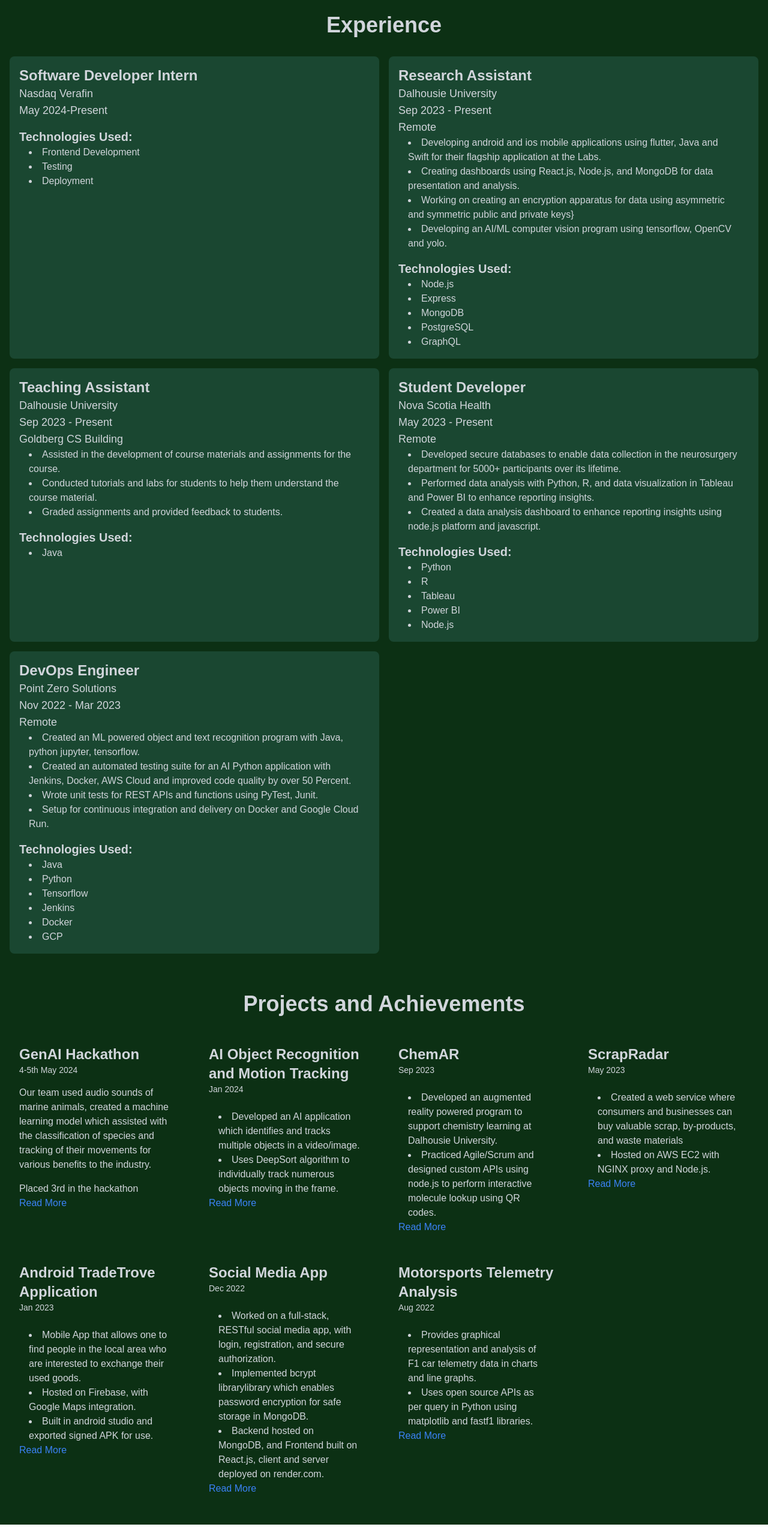
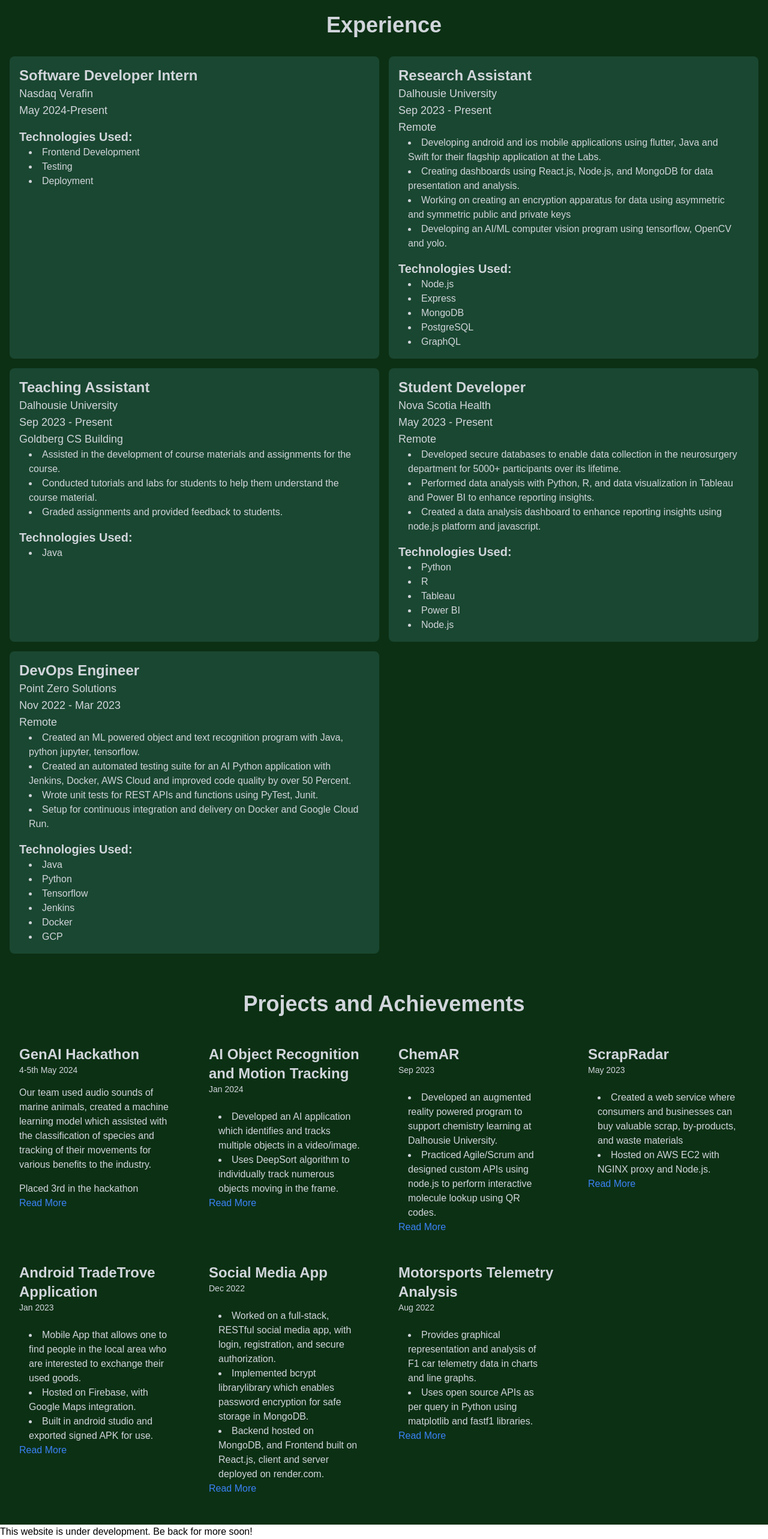
Before and after one commit to prannat-jain/portfolio-app, a React (Create React App) app: page / in a window 1280 px wide. Shown: the part 2410-4976 px from the top of the page at 60% size. Before the commit the page ends 4952 px from the top, so only its background shows below. Built offline with nearby package versions, Linux system fonts and the light colour scheme.

Commit message:
added in progress label

```diff
--- a/src/App.js
+++ b/src/App.js
@@ -14,6 +14,7 @@ function App() {
       <Skills />
       <Experience />
       <Projects />
+      <h3>This website is under development. Be back for more soon!</h3>
     </div>
   );
 }
--- a/src/components/Experience.jsx
+++ b/src/components/Experience.jsx
@@ -37,8 +37,7 @@ const Experience = () => {
             <ul className="list-disc list-inside">
             <li>Developing android and ios mobile applications using flutter, Java and Swift for their flagship application at the Labs.</li>
             <li>Creating dashboards using React.js, Node.js, and MongoDB for data presentation and analysis.</li>
-            <li>Working on creating an encryption apparatus for data using asymmetric and symmetric public and private keys}
-</li>
+            <li>Working on creating an encryption apparatus for data using asymmetric and symmetric public and private keys</li>
             <li>Developing an AI/ML computer vision program using tensorflow, OpenCV and yolo.</li>
             </ul>
 
```
